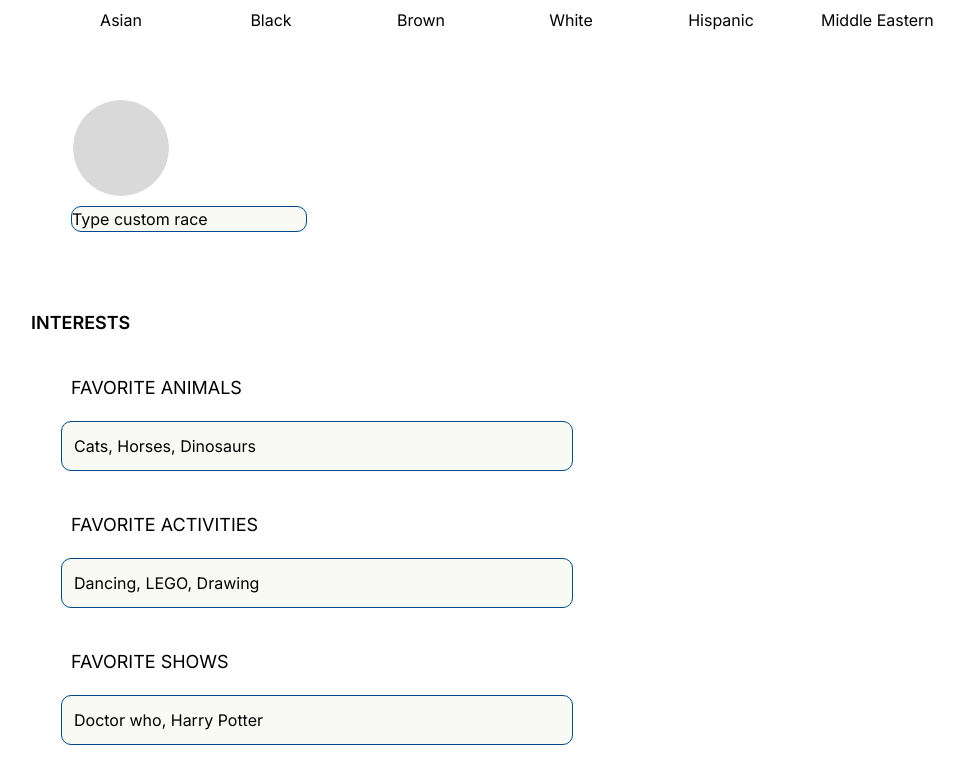
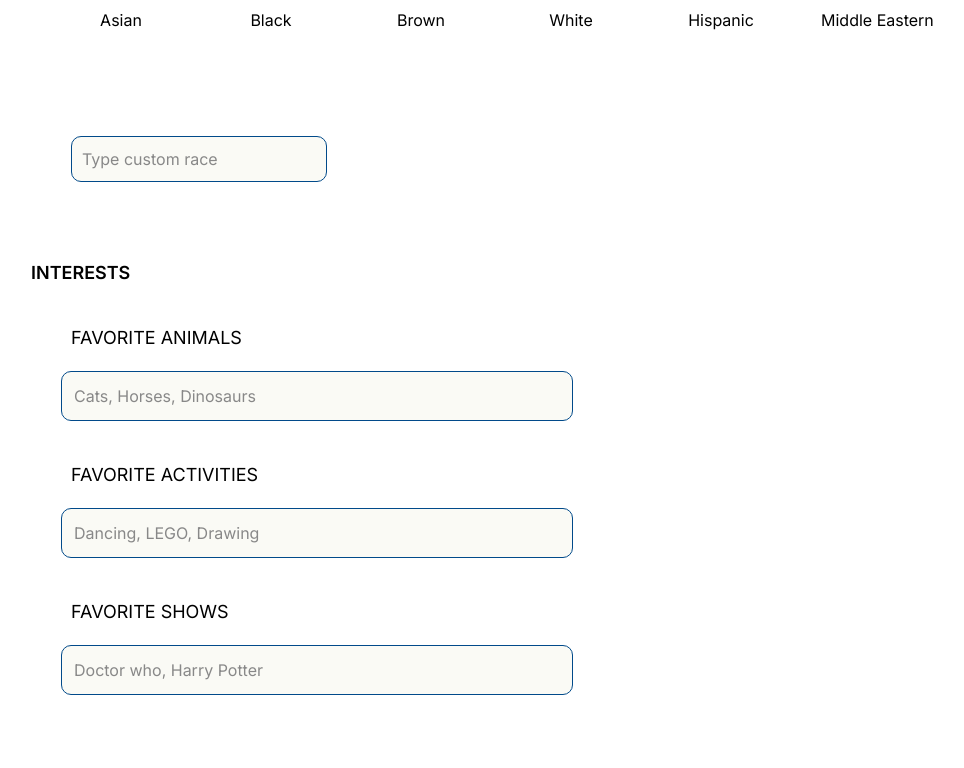
Before and after one commit to minerva-university/cs162-Dreamify, a React (Create React App) app: page /addachild/1 in a window 1280 px wide. Shown: the part 1692-2460 px from the top of the page, without its empty margins (69-1033 px from the left). Built offline with nearby package versions, Linux system fonts and the light colour scheme.

Commit message:
- design adjustment for race/ethnicity

```diff
--- a/src/pages/AddachildPage.js
+++ b/src/pages/AddachildPage.js
@@ -220,12 +220,6 @@ const AddachildPage = () => {
                 </div>
               ))}
                 <div className="vis-feature-container custom-race">
-                <img
-                  src={require('../assets/add_child_pics/image 51.jpg')}
-                  alt="Custom Race"
-                  className="vis-feature"
-                  onClick={() => setSelectedRace('custom')}
-                />
                   <input
                     type="text"
                     className="custom-race-input"
--- a/src/pages/ModifyChildPage.js
+++ b/src/pages/ModifyChildPage.js
@@ -279,12 +279,6 @@ const Modifychild = () => {
                 </div>
               ))}
               <div className="vis-feature-container custom-race">
-                <img
-                  src={require('../assets/add_child_pics/image 51.jpg')}
-                  alt="Custom Race"
-                  className="vis-feature"
-                  onClick={() => setSelectedRace('custom')}
-                />
                 <input
                   type="text"
                   className="custom-race-input"
--- a/src/pages/styles/AddachildPage.css
+++ b/src/pages/styles/AddachildPage.css
@@ -66,6 +66,11 @@ body {
 }
 
 
+.add-child-page input[type="text"]::placeholder {
+  color: #888; /* Change this color as needed */
+  opacity: 1;
+}
+
 .add-child-page .buttons{
   margin-top: 15px;
   margin-left: 100px;
@@ -116,6 +121,7 @@ body {
 .vis-features {
   display: flex;
   flex-wrap: wrap;
+  flex-direction: row;
   gap: 50px; /* Adjust the space between the images as needed */
   justify-content: left; /* Center the images within the container */
   margin-left: 120px; /* Adjust the margin as needed */
@@ -145,8 +151,9 @@ body {
 }
 
 .custom-race {
-  flex-direction: column;
+  flex-direction: row;
   align-items: center;
+  margin-top: 30px;
   justify-content: center;
 }
 
@@ -156,7 +163,7 @@ body {
   border: 1px solid #014A8A; /* Keeps border consistency */
   border-radius: 10px; /* Maintains the rounded borders */
   background-color: #FAFAF5; /* Uncommented to ensure consistency */
-  padding: 0; /* Provides internal spacing */
+  padding: 10px; /* Provides internal spacing */
   margin-bottom: 20px; /* Ensures bottom margin consistency */
   margin-left: auto; /* Adjusts to center or align as needed, auto for no specific left margin */
   margin-right: auto; /* Adjusts to center or align as needed, auto for no specific right margin */
```
Lines whose indentation alone changed are shown as unchanged.
